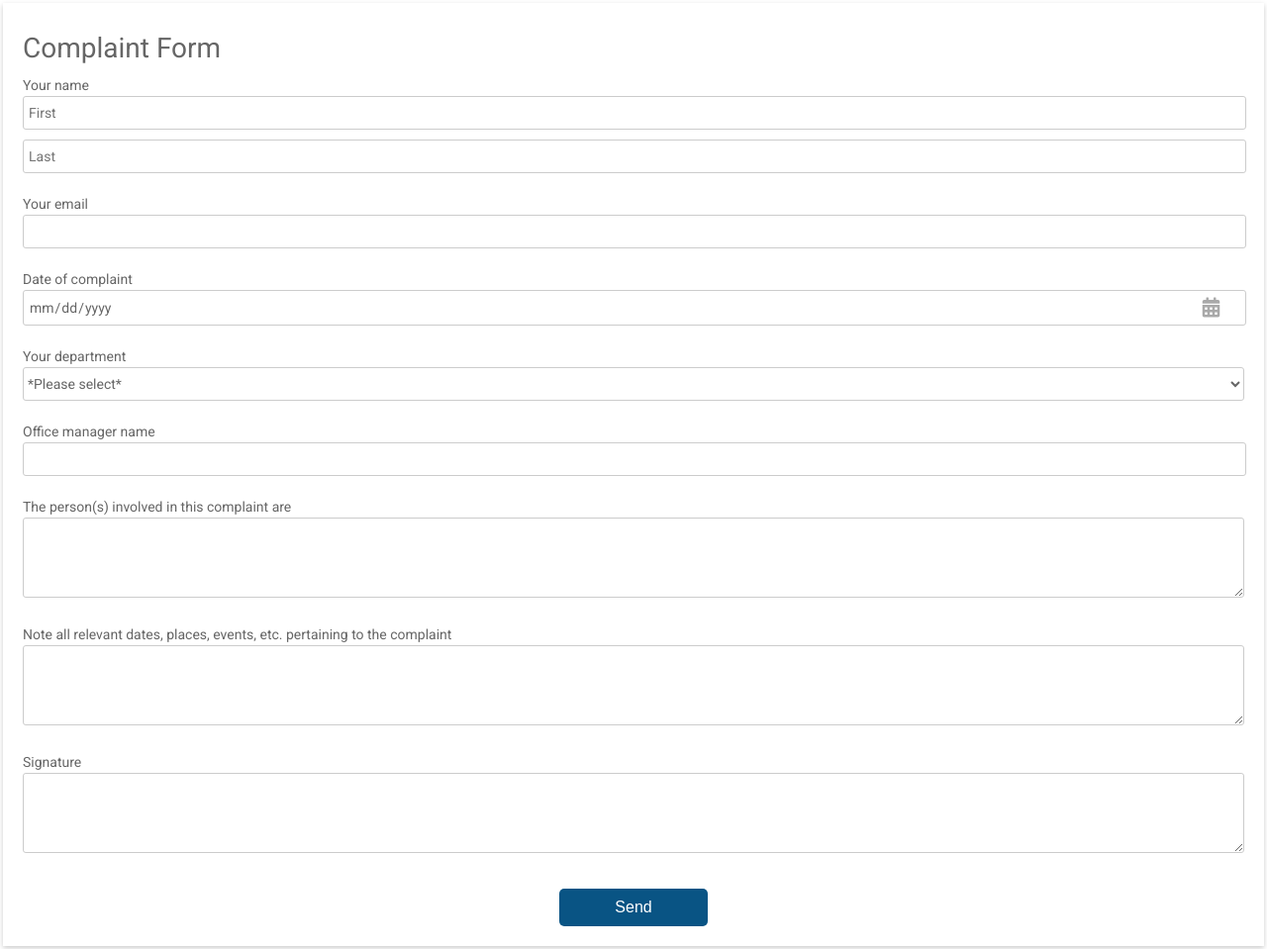
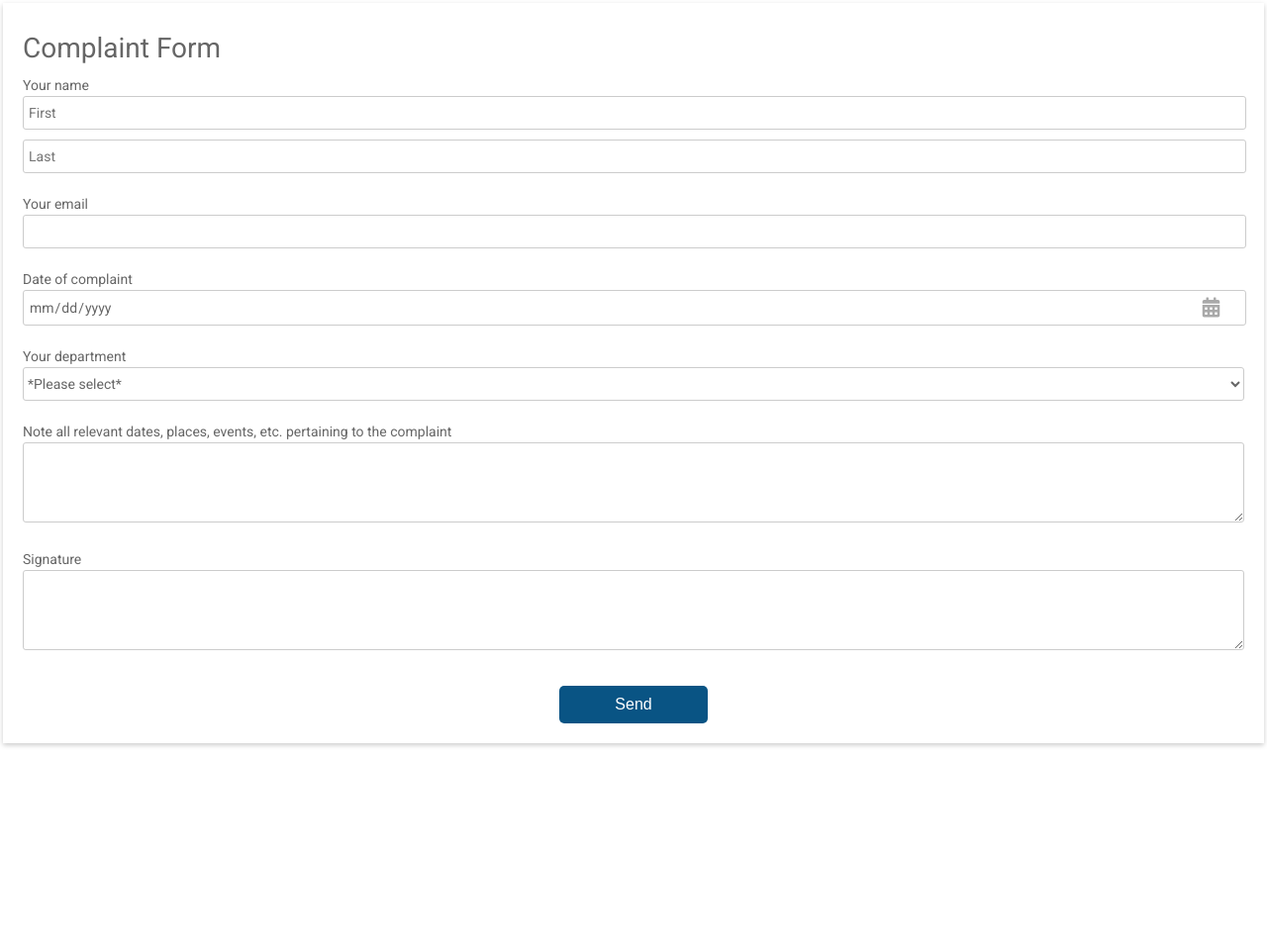
Before and after one commit to CFGIndia20/team-6, a Django app: page / in a window 1280 px wide. Shown: the whole page at 99% size. After the commit the page ends 755 px from the top, so only its background shows below. Run offline with Django 3.2, Linux system fonts and the light colour scheme; some libraries are stand-ins or nearby versions.

Commit message:
modify form

```diff
--- a/autofill-form-webpage/InputForm/templates/form.html
+++ b/autofill-form-webpage/InputForm/templates/form.html
@@ -130,14 +130,6 @@
           </select>
         </div>
         <div class="item">
-          <p>Office manager name</p>
-          <input type="text" name="name"/>
-        </div>
-        <div class="item">
-          <p>The person(s) involved in this complaint are</p>
-          <textarea rows="5"></textarea>
-        </div>
-        <div class="item">
           <p>Note all relevant dates, places, events, etc. pertaining to the complaint</p>
           <textarea rows="5"></textarea>
         </div>
```
